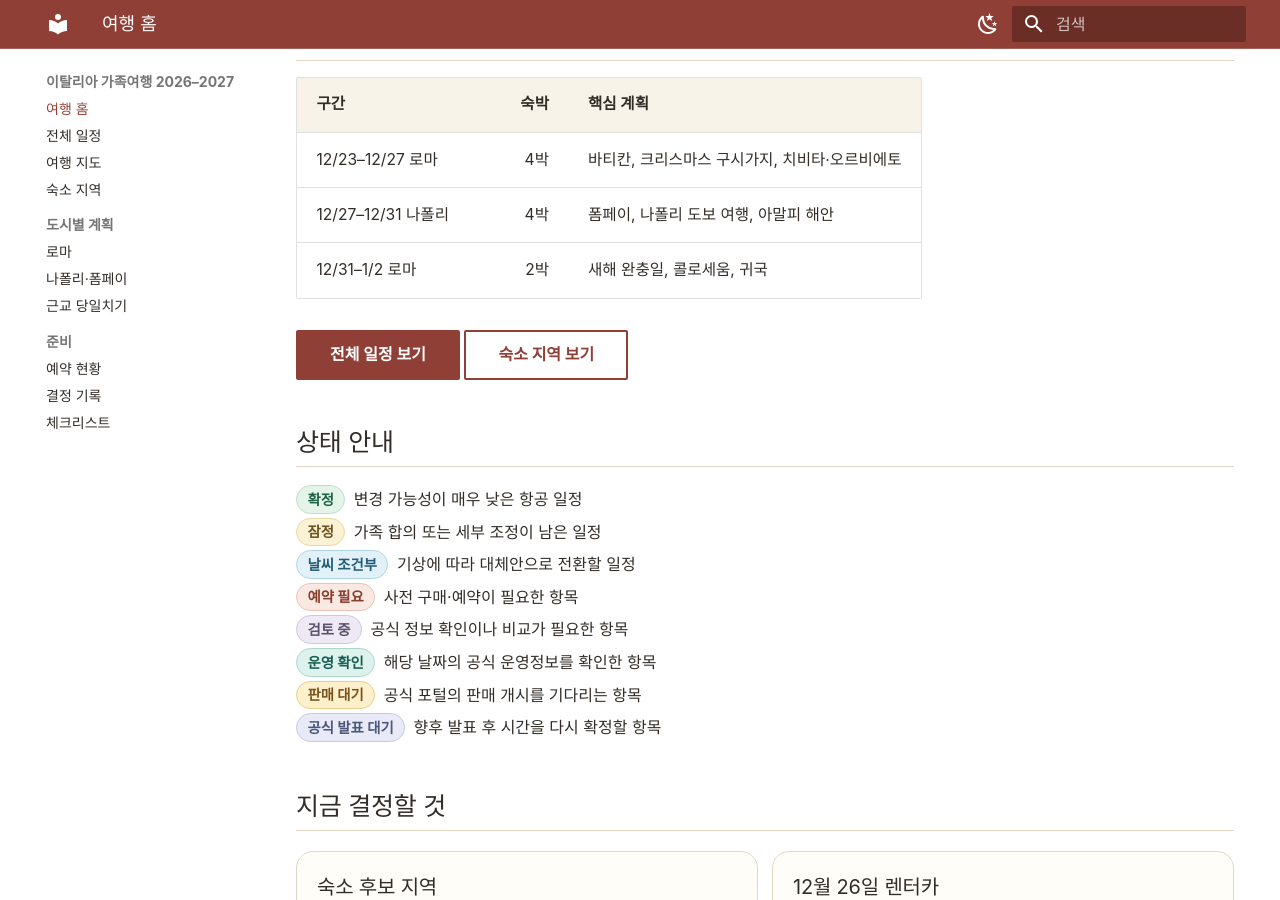
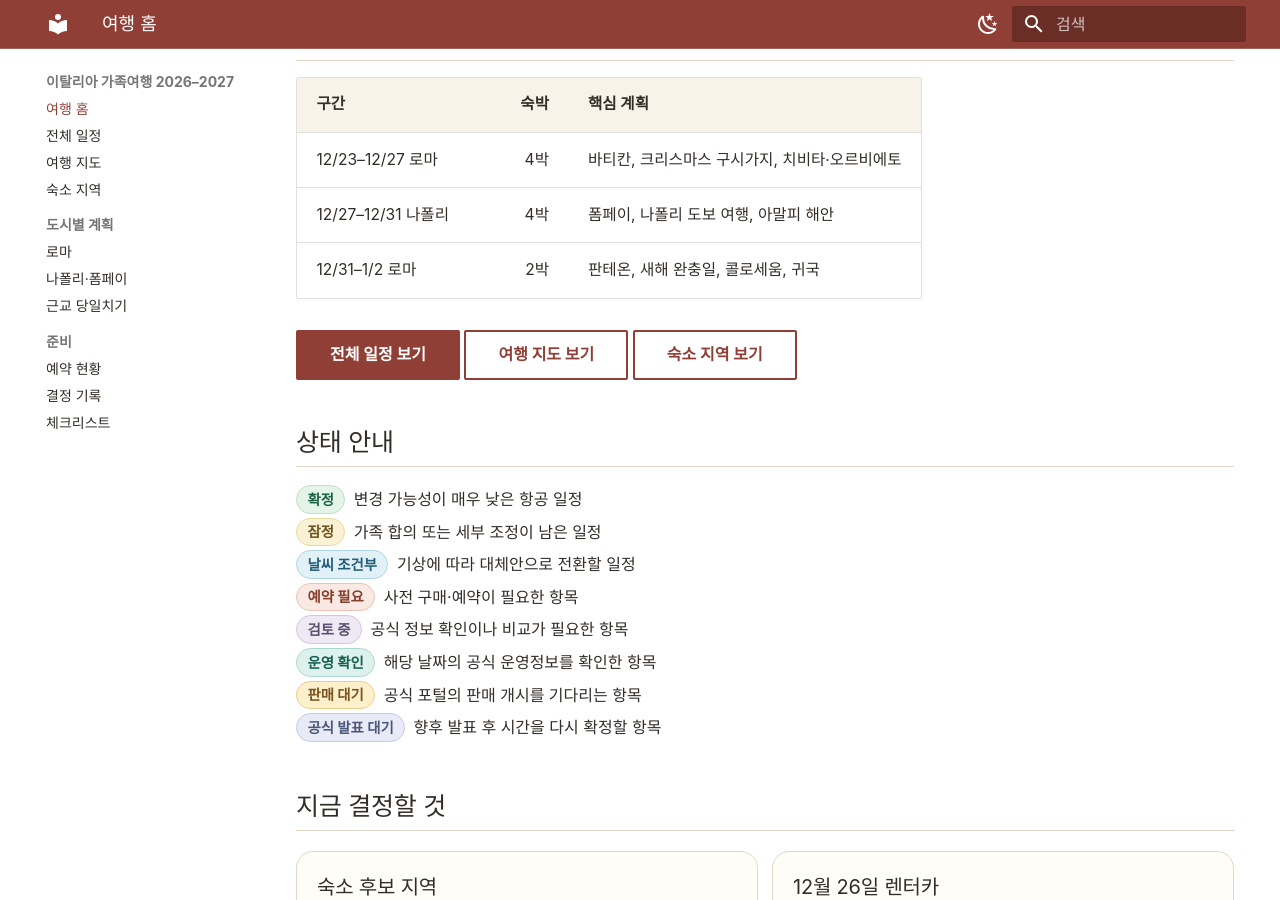
Before and after one commit to Jaeho211/italy-family-trip-2026, an MkDocs documentation site: the page built from docs/index.md, in a window 1280 px wide and 900 px high, scrolled down 811 px. Built offline with MkDocs 1.6.1 and Material for MkDocs 9.7.7, drawn with Linux system fonts in a browser that asks for light colours.

Commit message:
Link travel map from homepage

```diff
--- a/docs/index.md
+++ b/docs/index.md
@@ -25,9 +25,10 @@ hide:
 |---|---:|---|
 | 12/23–12/27 로마 | 4박 | 바티칸, 크리스마스 구시가지, 치비타·오르비에토 |
 | 12/27–12/31 나폴리 | 4박 | 폼페이, 나폴리 도보 여행, 아말피 해안 |
-| 12/31–1/2 로마 | 2박 | 새해 완충일, 콜로세움, 귀국 |
+| 12/31–1/2 로마 | 2박 | 판테온, 새해 완충일, 콜로세움, 귀국 |
 
 [전체 일정 보기](itinerary.md){ .md-button .md-button--primary }
+[여행 지도 보기](map.md){ .md-button }
 [숙소 지역 보기](accommodation.md){ .md-button }
 
 ## 상태 안내
```
